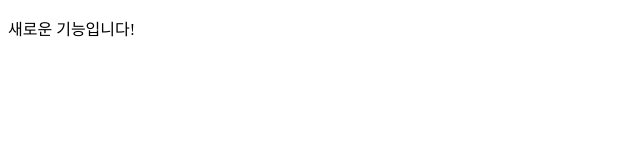
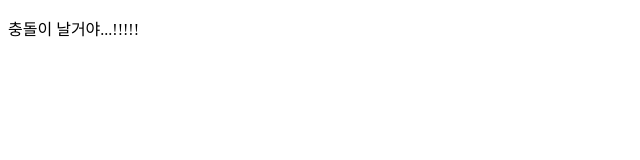
Before and after one commit to wlals4264/GitinitTest, a plain HTML site: page index.html in a window 1280 px wide. Shown: the full height of the page, 0-640 px from the left. Drawn offline with Linux system fonts and the light colour scheme.

Commit message:
새 기능에 대해 커밋

```diff
--- a/index.html
+++ b/index.html
@@ -3,9 +3,9 @@
   <head>
     <meta charset="UTF-8" />
     <meta name="viewport" content="width=device-width, initial-scale=1.0" />
-    <title>메인은 그대로 진행!!</title>
+    <title>이건 새로운 기능!!</title>
   </head>
   <body>
-    <p>새로운 기능입니다!</p>
+    <p>충돌이 날거야...!!!!!</p>
   </body>
 </html>
```
